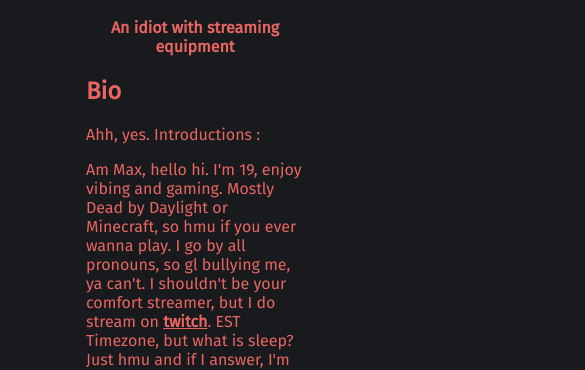
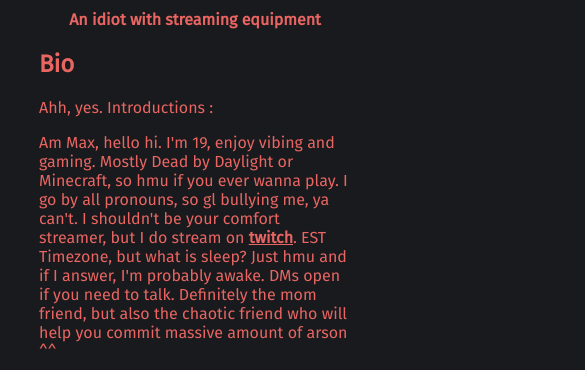
Before and after one commit to TTVMaxGravesVA/Max-Stuff, a website built with Vite: page index.html in a window 390 px wide. Shown: the part 342-712 px from the top of the page, 585 px wide, since content can reach past the window. Built offline with nearby package versions, Linux system fonts and the light colour scheme.

Commit message:
changed it back bc it looked bad on mobile

```diff
--- a/index.css
+++ b/index.css
@@ -17,8 +17,8 @@ body {
 	background-color: oklch(21.7% 0.006 258.36);
 	font-family: "Fira Sans", monospace;
 
-	margin: 10;
-	padding: 0 20vw;
+	margin: 0;
+	padding: 0 10vw;
 
 	color: var(--text-color);
 }
```
